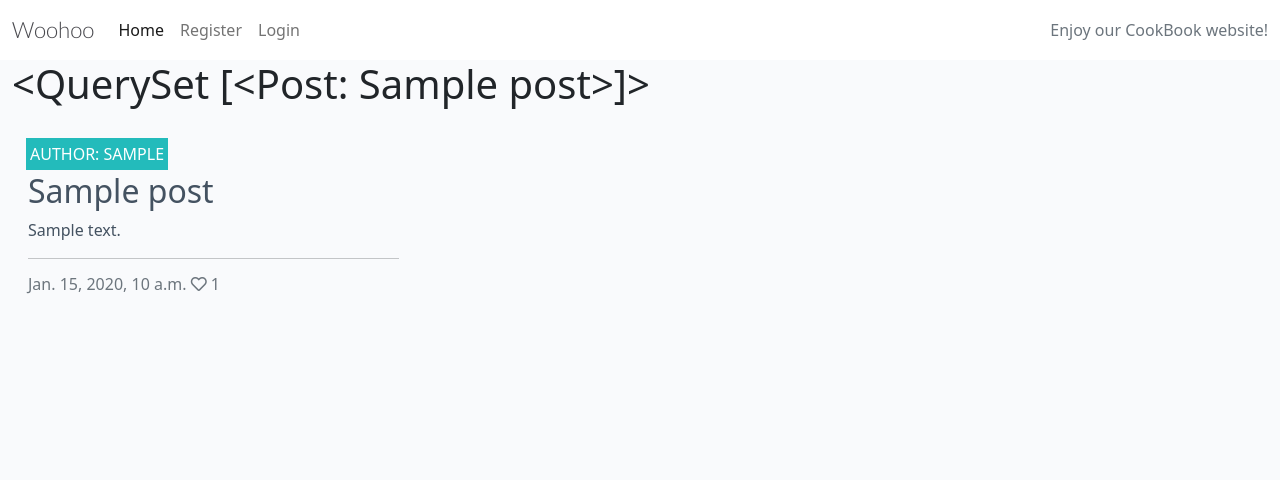
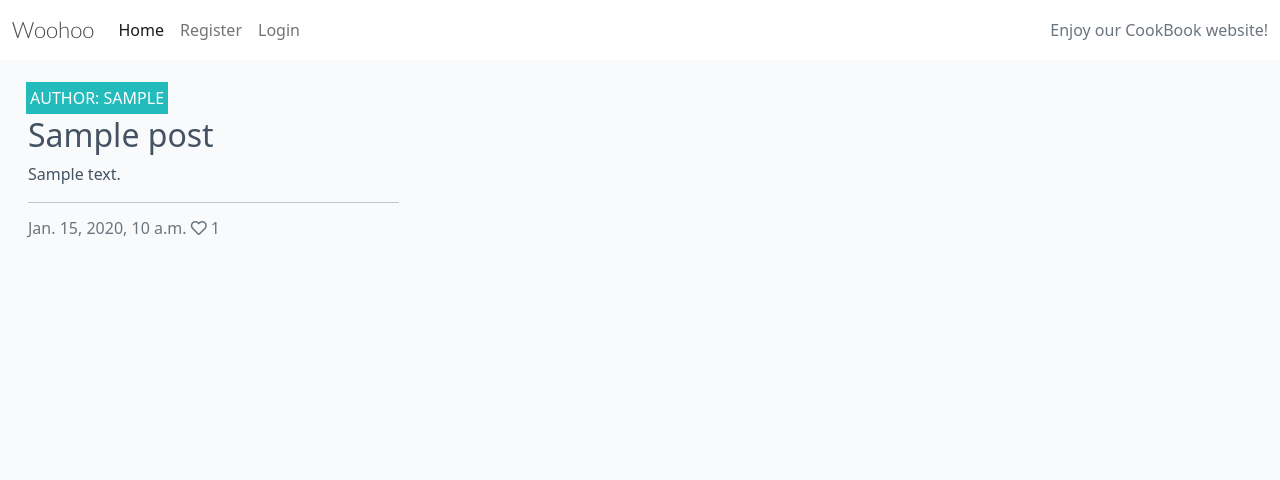
Before and after one commit to Sergutin/CookBook, a Django app: page / in a window 1280 px wide. Shown: the top 480 px of the page. Run offline with Django 3.2, Linux system fonts and the light colour scheme; tables that the repository leaves empty hold one stand-in row (values such as "Sample post").

```diff
--- a/cookbookapp/views.py
+++ b/cookbookapp/views.py
@@ -55,7 +55,7 @@ def delete_recipe(request, recipe_id):
 
 class PostList(generic.ListView):
     model = Post
-    # queryset = Post.objects.filter(status=1).order_by("-created_on")
+    queryset = Post.objects.filter(status=1).order_by("-created_on")
     template_name = "index.html"
     paginate_by = 6
 
--- a/templates/index.html
+++ b/templates/index.html
@@ -3,7 +3,6 @@
 {% block content %}
 
 <div class="container-fluid">
-    <h1>{{post_list}}</h1>
     <div class="row">
 
         <!-- Recipe Entries Column -->
```
Also changed, not shown: .gitpod.yml (deleted), cookbookapp/migrations/0001_initial.py, 4 other files.
